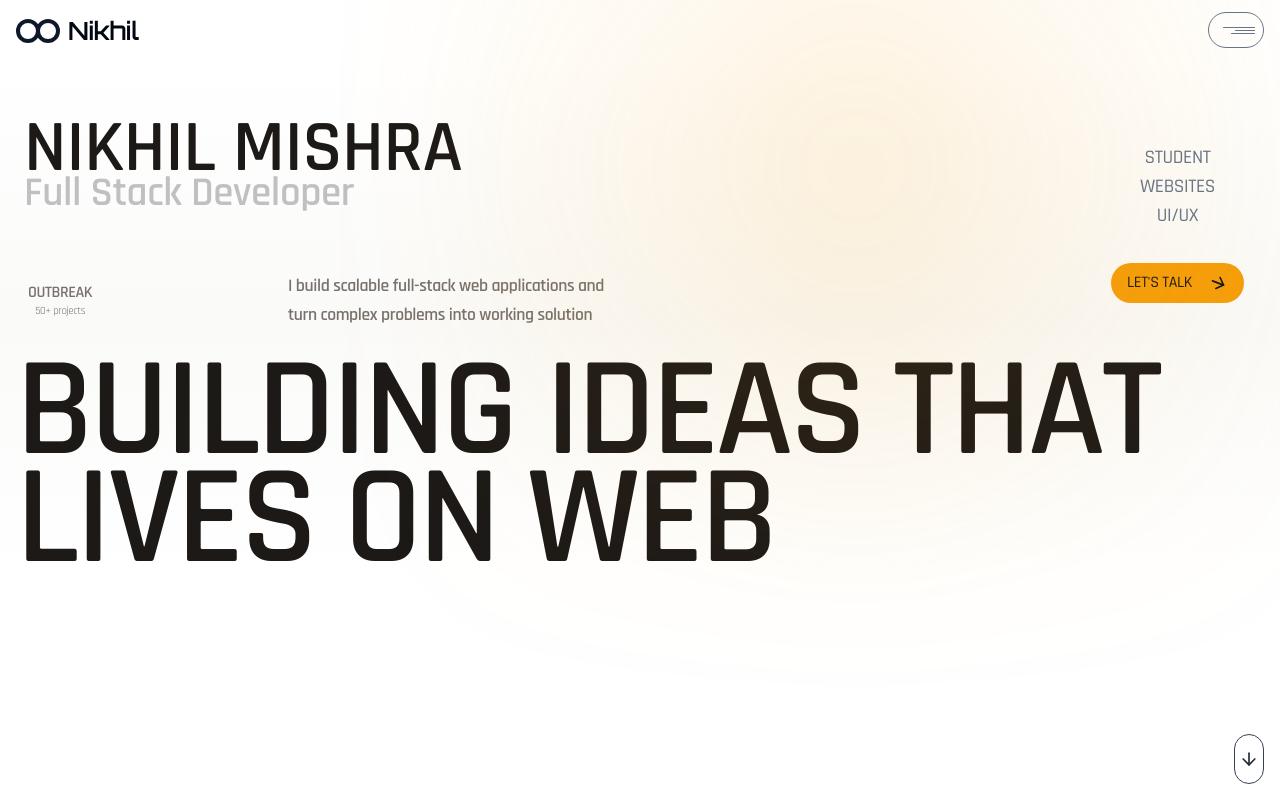
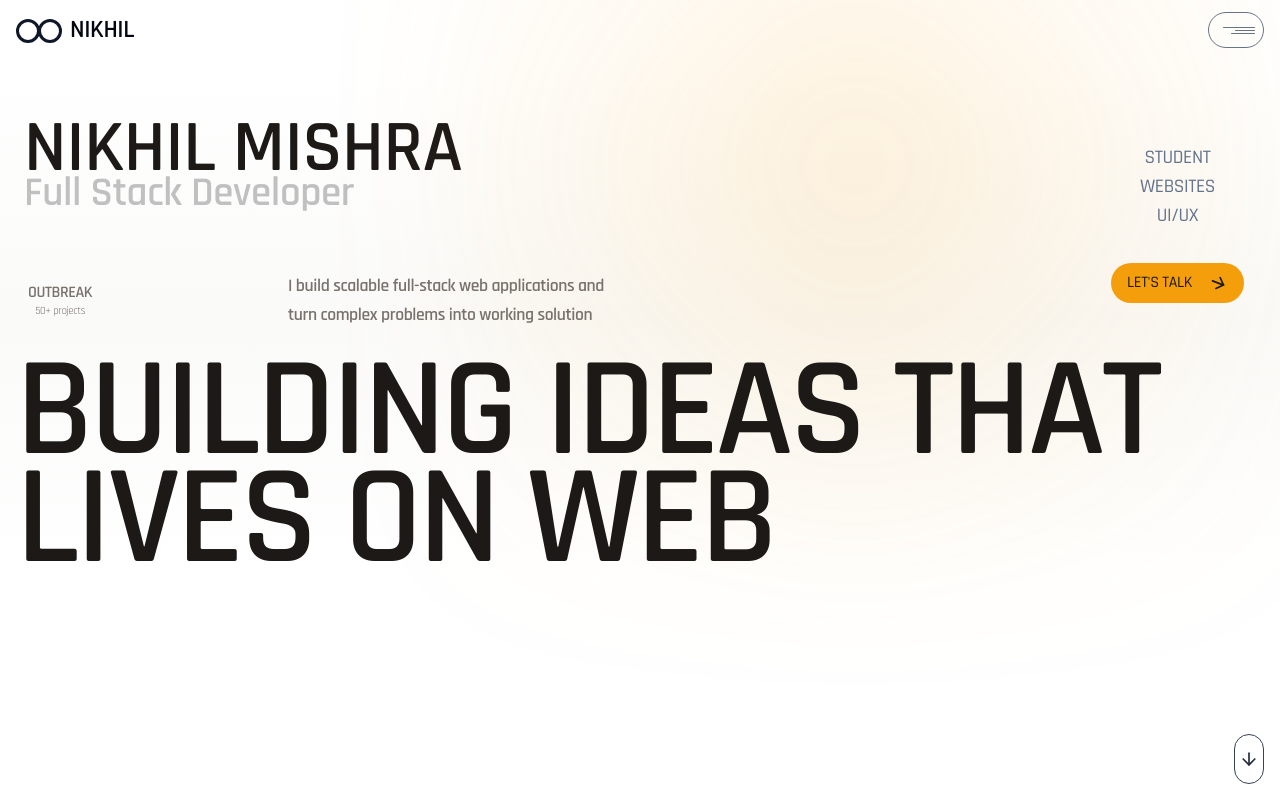
Before and after one commit to OutBreak778/nikhil-mishra-portfolio, a Next.js app: page / in a window 1280 px wide. Built offline with nearby package versions, Linux system fonts and the light colour scheme.

Commit message:
added animation in heroPage

```diff
--- a/app/page.tsx
+++ b/app/page.tsx
@@ -1,12 +1,13 @@
-import IntroAnimation from "@/components/IntroAnimation";
+import IntroAnimation from "@/components/HeroPage";
 import Navbar from "@/components/Navbar";
-import LandingPage from "@/features/Home/LandingPage";
+import ProjectPage from "@/features/Projects/ProjectPage";
 
 export default function page() {
   return (
     <div className="h-screen w-full">
       <Navbar />
       <IntroAnimation />
+      {/* <ProjectPage /> */}
     </div>
   );
 }
--- /dev/null
+++ b/components/HeroPage.tsx
@@ -0,0 +1,73 @@
+"use client";
+
+import { ArrowDown, ArrowDownRight } from "lucide-react";
+
+import { useEffect } from "react";
+import { gsap } from "gsap";
+
+const IntroAnimation = () => {
+  useEffect(() => {
+    const titles = gsap.utils.toArray(".textRef");
+    gsap.from(titles, {
+      y: 20,
+      opacity: 0,
+      duration: 1,
+      stagger: 0.2,
+      ease: "power3.out",
+    });
+  }, []);
+
+  return (
+    <div className="flex flex-col justify-between w-full overflow-hidden items-start bg-gradient-to-b from-white via-[#FAFAF9] to-white text-[#222939]">
+      <div className="flex flex-col mt-10 md:mt-16 lg:mt-8">
+        <div className="textRef text-[clamp(3.5rem,5.7vw,7rem)] text-[#1C1917] font-semibold ml-6">
+          NIKHIL MISHRA
+        </div>
+        <div className="textRef ml-6 text-[clamp(2rem,3.2vw,5rem)] font-semibold text-[#c0c0c0] -mt-6 md:-mt-7 lg:-mt-10">
+          Full Stack Developer
+        </div>
+      </div>
+
+      <div className="w-52 h-52 absolute right-1/4 rounded-full bg-[#F59E0B] blur-[170px] z-0" />
+
+      <div className="flex flex-row w-full mt-10 md:mt-14 lg:mt-12 items-end justify-between">
+        <div className="flex flex-row items-center justify-between w-full">
+          <div className="flex flex-col md:flex-row w-full justify-between px-4 ">
+            <div className="flex textRef flex-row w-full md:w-1/2 items-center px-3 justify-between gap-x-8 md:gap-x-12">
+              <div className="flex flex-col items-center text-[#78716C]">
+                <span className="font-semibold leading-tight">OUTBREAK</span>
+                <span className="text-[11px]">50+ projects</span>
+              </div>
+              <div className="flex flex-col text-[#78716C] items-center w-full md:w-[340px] font-semibold leading-relaxed text-[clamp(0.85rem,1.5vw,1.1rem)]">
+                I build scalable full-stack web applications and turn complex
+                problems into working solution
+              </div>
+            </div>
+
+            <div className="flex flex-col items-center">
+              <div className="textRef hidden md:flex flex-col items-center -mt-28 lg:-mt-32 mr-5 text-[#64748B] font-medium text-[clamp(0.9rem,1.5vw,1.25rem)]">
+                <p>STUDENT</p>
+                <p>WEBSITES</p>
+                <p>UI/UX</p>
+              </div>
+              <div className="textRef flex flex-row justify-between items-center gap-x-4 rounded-full text-[#1C1917] bg-[#F59E0B] font-medium px-4 py-2 mt-6 md:mt-8 mr-5">
+                <p>LET&apos;S TALK</p>
+                <ArrowDownRight className="w-5 h-5 -rotate-[24deg]" />
+              </div>
+            </div>
+          </div>
+        </div>
+      </div>
+
+      <div className="textRef text-[clamp(5rem,11vw,12rem)] tracking-tight leading-[clamp(4.5rem,8.5vw,9rem)] font-semibold mt-6 lg:mt-7 px-4 text-[#1C1917]">
+        BUILDING IDEAS THAT LIVES ON WEB
+      </div>
+
+      <div className="textRef fixed right-4 bottom-4 p-1 border border-gray-700 rounded-full z-50">
+        <ArrowDown className="w-5 h-10" />
+      </div>
+    </div>
+  );
+};
+
+export default IntroAnimation;
--- a/components/IntroAnimation.tsx
+++ /dev/null
@@ -1,95 +0,0 @@
-"use client";
-
-import { ArrowDown, ArrowDownRight } from "lucide-react";
-
-// import { useEffect, useRef } from "react";
-// import { gsap } from "gsap";
-
-const IntroAnimation: React.FC = () => {
-  //   const containerRef = useRef<HTMLDivElement>(null);
-  //   const nameRef = useRef<HTMLHeadingElement>(null);
-  //   const titleRef = useRef<HTMLHeadingElement>(null);
-
-  //   useEffect(() => {
-  //     if (!containerRef.current || !nameRef.current || !titleRef.current) return;
-
-  //     const tl = gsap.timeline({ defaults: { ease: "power3.inOut" } });
-
-  //     tl.from(
-  //       nameRef.current,
-  //       { y: 20, opacity: 0, scale: 1.2, duration: 1 },
-  //       "start"
-  //     ).to(
-  //       nameRef.current,
-  //       {
-  //         x: -window.innerWidth / 3,
-  //         y: -125,
-  //         scale: 0.9,
-  //         duration: 1,
-  //         opacity: 1,
-  //       },
-  //       "+=0.9"
-  //     );
-
-  //     tl.from(
-  //         titleRef.current,
-  //         {y: 20, opacity: 0, duration: 1}
-  //     )
-
-  //   }, []);
-
-  return (
-    <div className="flex flex-col justify-between w-full items-start bg-gradient-to-b from-white via-[#FAFAF9] to-white text-[#222939]">
-      <div className="flex flex-col mt-10 md:mt-16 lg:mt-8">
-        <div className="text-[clamp(3.5rem,5.7vw,7rem)] text-[#1C1917] font-semibold ml-6">
-          NIKHIL MISHRA
-        </div>
-        <div className="ml-6 text-[clamp(2rem,3.2vw,5rem)] font-semibold text-[#c0c0c0] -mt-6 md:-mt-7 lg:-mt-10">
-          Full Stack Developer
-        </div>
-      </div>
-
-      <div className="w-52 h-52 absolute right-1/4 rounded-full bg-[#F59E0B] blur-[170px] z-0" />
-
-      <div className="flex flex-row w-full mt-10 md:mt-14 lg:mt-12 items-end justify-between">
-        <div className="flex flex-row items-center justify-between w-full">
-          <div className="flex flex-col md:flex-row w-full justify-between px-4 ">
-            <div className="flex flex-row w-full md:w-1/2 items-center px-3 justify-between gap-x-8 md:gap-x-12">
-              <div className="flex flex-col items-center text-[#78716C]">
-                <span className="font-semibold leading-tight">OUTBREAK</span>
-                <span className="text-[11px]">50+ projects</span>
-              </div>
-              <div className="flex flex-col text-[#78716C] items-center w-full md:w-[340px] font-semibold leading-relaxed text-[clamp(0.85rem,1.5vw,1.1rem)]">
-                I build scalable full-stack web applications and turn complex
-                problems into working solution
-              </div>
-            </div>
-
-            <div className="flex flex-col items-center">
-              <div className="hidden md:flex flex-col items-center -mt-28 lg:-mt-32 mr-5 text-[#64748B] font-medium text-[clamp(0.9rem,1.5vw,1.25rem)]">
-                <p>STUDENT</p>
-                <p>WEBSITES</p>
-                <p>UI/UX</p>
-              </div>
-              <div className="flex flex-row justify-between items-center gap-x-4 rounded-full text-[#1C1917] bg-[#F59E0B] font-medium px-4 py-2 mt-6 md:mt-8 mr-5">
-                <p>LET&apos;S TALK</p>
-                <ArrowDownRight className="w-5 h-5 -rotate-[24deg]" />
-              </div>
-            </div>
-          </div>
-        </div>
-      </div>
-
-      <div className="text-[clamp(5rem,11vw,12rem)] tracking-tight leading-[clamp(4.5rem,8.5vw,9rem)] font-semibold mt-6 lg:mt-7 px-4 text-[#1C1917]">
-        BUILDING IDEAS THAT LIVES ON WEB
-      </div>
-
-<div className="fixed right-4 bottom-4 p-1 border border-gray-700 rounded-full z-50">
-  <ArrowDown className="w-5 h-10" />
-</div>
-
-    </div>
-  );
-};
-
-export default IntroAnimation;
--- a/components/Navbar.tsx
+++ b/components/Navbar.tsx
@@ -1,20 +1,14 @@
 import React from "react";
-import { Orbitron } from "next/font/google";
-
-const orbitron = Orbitron({
-  weight: ["600"],
-  subsets: ["latin"],
-});
 
 const Navbar = () => {
   return (
     <div className="flex justify-between px-4 py-3">
       <div className="flex justify-center items-center gap-2">
         <div className="flex">
-        <p className="flex items-center justify-center border-[#0F172A] rounded-full w-6 h-6 border-4 text-3xl"></p>
-        <p className="flex -ml-1 items-center justify-center border-[#0F172A] rounded-full w-6 h-6 border-4 text-3xl"></p>
+        <p className="flex items-center justify-center border-[#0F172A] rounded-full w-6 h-6 border-[3px] text-3xl"></p>
+        <p className="flex -ml-0.5 items-center justify-center border-[#0F172A] rounded-full w-6 h-6 border-[3px] text-3xl"></p>
         </div>
-        <p className={`${orbitron.className} text-[25px]`}>Nikhil</p>
+        <p className={`font-semibold text-[25px]`}>NIKHIL</p>
       </div>
       <div className="w-14 h-9 border rounded-full border-[#64748B] gap-0.5 flex items-end px-2 justify-center flex-col">
         <p className="w-8 h-[1px] rounded-xl bg-[#64748B]"></p>
--- /dev/null
+++ b/features/Projects/ProjectPage.tsx
@@ -0,0 +1,44 @@
+import React from "react";
+
+const ProjectPage = () => {
+  return (
+    <div className="w-full h-auto mt-16 bg-[#1c1c1c] rounded-t-4xl text-gray-50 px-7 py-4">
+      <div className="text-[82px] font-semibold mt-10">PROJECTS</div>
+
+      {/* <div className="grid grid-cols-1 md:grid-cols-2 gap-3 px-2 my-10"> */}
+        {/* {Array(6)
+          .fill(0)
+          .map((_, i) => (
+            <div
+              key={i}
+              className="group flex items-center cursor-pointer justify-center bg-gray-50 h-40 hover:h-72 hover:rounded-3xl transition-all duration-400 text-black relative"
+            >
+              <div className="absolute opacity-0 group-hover:opacity-100 transition-opacity duration-700 flex justify-center items-center font-semibold h-12 border-t-2 border-b-2 border-gray-600 w-full bg-white/90 backdrop-blur-sm">
+                VIEW PROJECT
+              </div>
+            </div>
+          ))} */}
+          <div className="relative group bg-gray-50 h-40 mt-3 text-black">
+            <div className="absolute ">
+              First Image
+            </div>
+          </div>
+          <div className="bg-gray-50 h-40 mt-3 text-black">
+            a
+          </div>
+          <div className="bg-gray-50 h-40 mt-3 text-black">
+            a
+          </div>
+          <div className="bg-gray-50 h-40 mt-3 text-black">
+            a
+          </div>
+          <div className="bg-gray-50 h-40 mt-3 text-black">
+            a
+          </div>
+      {/* </div> */}
+    </div>
+  );
+};
+
+
+export default ProjectPage;
```
